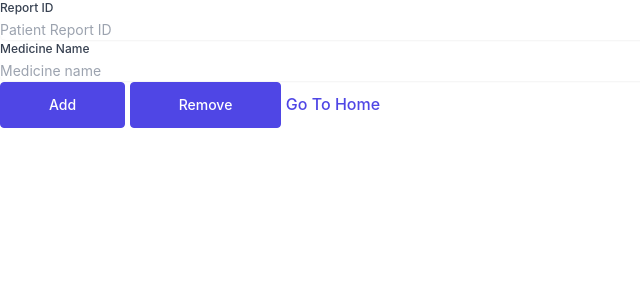
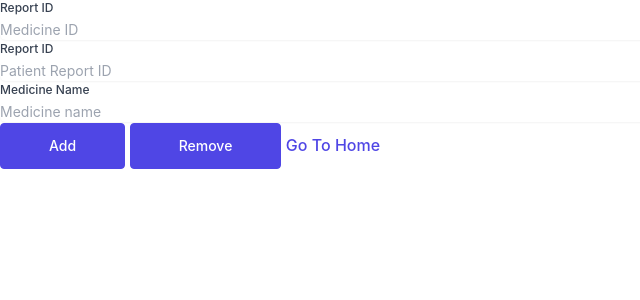
Before and after one commit to 1solomonwakhungu/databasegroup, a Flask app: template templates/doctor_func/doctor-2.html in a window 1280 px wide. Shown: the top 300 px of the page, without its empty margins (0-640 px from the left). Run offline with Flask 3, Linux system fonts and the light colour scheme; the template is opened without the code that fills it, so the values that code supplies are empty; some libraries are stand-ins or nearby versions; some web fonts are replaced.

Commit message:
dasfdsfd

```diff
--- a/doctor_functions/doctor.py
+++ b/doctor_functions/doctor.py
@@ -8,14 +8,8 @@ DOCTOR_FUNCTIONS = {
 }
 
 
-def perscription(reportID, medicineName, value):
-    output = ""
+def perscription(medicineID, reportID, medicineName, value):
     mycursor = connector.MYDB.cursor()
-    # get medicine ID from table if it exists
-    mycursor.execute(
-        'SELECT medicineId FROM medicine WHERE medicineName = %s', (medicineName))
-    medID = mycursor.fetchone()
-    medicineID = medID['medicineId']
 
     # IF add perscription
     if value == 'Positive':
--- a/main.py
+++ b/main.py
@@ -68,10 +68,11 @@ def doctors(action):
 
             if action == 2:
                 action_name = "Assign Perscription"
+                medicineID = request.form['medicine_id']
                 reportID = request.form['report_id']
                 medicineName = request.form['medicine_name']
                 value = request.form['submit']
-                data = doctor.perscription(reportID, medicineName, value)
+                data = doctor.perscription(medicineID, reportID, medicineName, value)
             else:
                 if action == 3:
                     action_name = "Patient Info"
--- a/templates/doctor_func/doctor-2.html
+++ b/templates/doctor_func/doctor-2.html
@@ -4,6 +4,19 @@
 {% block content %}
 
 <form action = "/doctor/2" method = 'POST'>
+    <div>
+        <label for="medicine_id" class="block text-xs font-medium text-gray-700">
+        Report ID
+        </label>
+
+        <input
+        type="text"
+        id = "medicine_id"
+        name="medicine_id"
+        placeholder="Medicine ID"
+        class="mt-1 w-full rounded-md border-gray-200 shadow-sm sm:text-sm"
+        />
+    </div>
     <div>
         <label for="report_id" class="block text-xs font-medium text-gray-700">
         Report ID
```
